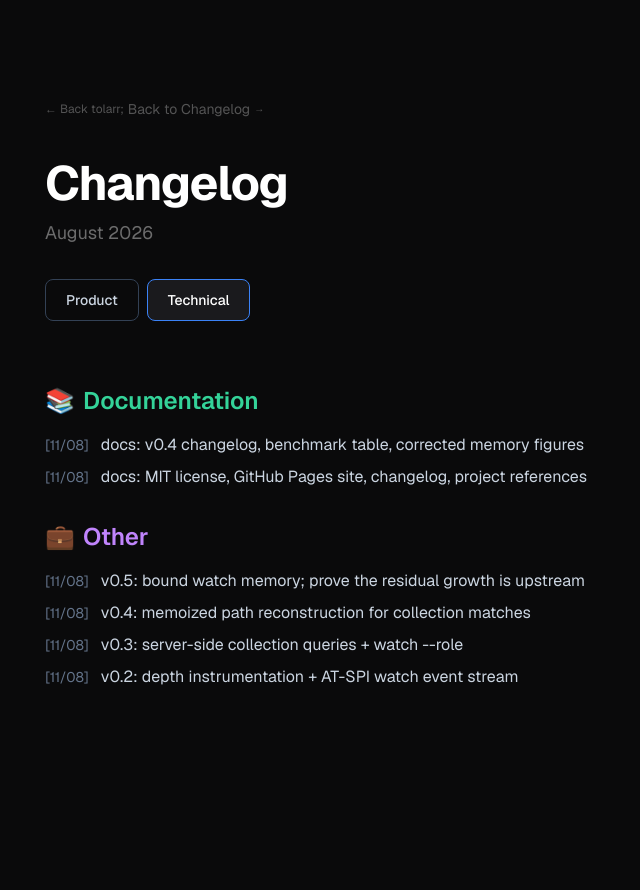
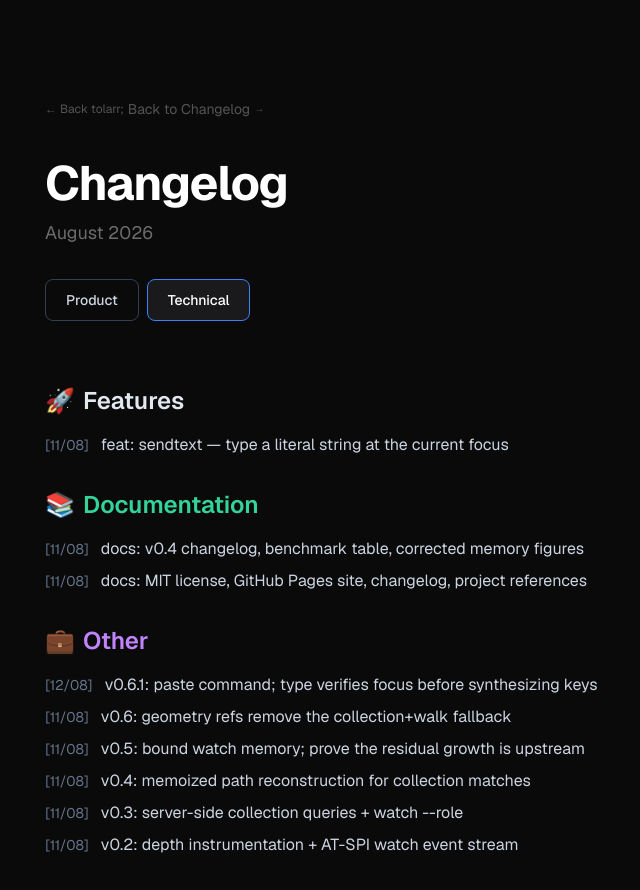
Before and after one commit to javimosch/linux-use, a plain HTML site: page docs/changelog-2026-08.html in a window 1280 px wide. Both pictures are taken after a click on the button "Technical". Shown: the whole page, without its empty margins (107-747 px from the left). Before the commit the page ends 800 px from the top, so only its background shows below. Drawn offline with nearby package versions, Linux system fonts and the light colour scheme.

```diff
--- a/docs/changelog-2026-08.html
+++ b/docs/changelog-2026-08.html
@@ -130,6 +130,15 @@
         <div class="space-y-8">
 
         <section>
+          <h2 class="text-2xl font-semibold text-brand-400 mb-4 flex items-center gap-2">
+            <span>🚀</span> Features
+          </h2>
+          <ul class="space-y-2 text-slate-300">
+            <li><span class="text-slate-500 text-sm mr-3">[11/08]</span>feat: sendtext — type a literal string at the current focus</li>
+          </ul>
+        </section>
+
+        <section>
           <h2 class="text-2xl font-semibold text-emerald-400 mb-4 flex items-center gap-2">
             <span>📚</span> Documentation
           </h2>
@@ -144,6 +153,8 @@
             <span>💼</span> Other
           </h2>
           <ul class="space-y-2 text-slate-300">
+            <li><span class="text-slate-500 text-sm mr-3">[12/08]</span>v0.6.1: paste command; type verifies focus before synthesizing keys</li>
+            <li><span class="text-slate-500 text-sm mr-3">[11/08]</span>v0.6: geometry refs remove the collection+walk fallback</li>
             <li><span class="text-slate-500 text-sm mr-3">[11/08]</span>v0.5: bound watch memory; prove the residual growth is upstream</li>
             <li><span class="text-slate-500 text-sm mr-3">[11/08]</span>v0.4: memoized path reconstruction for collection matches</li>
             <li><span class="text-slate-500 text-sm mr-3">[11/08]</span>v0.3: server-side collection queries + watch --role</li>
```
Also changed, not shown: docs/index.html (+1 -1 lines), 2 other files.
